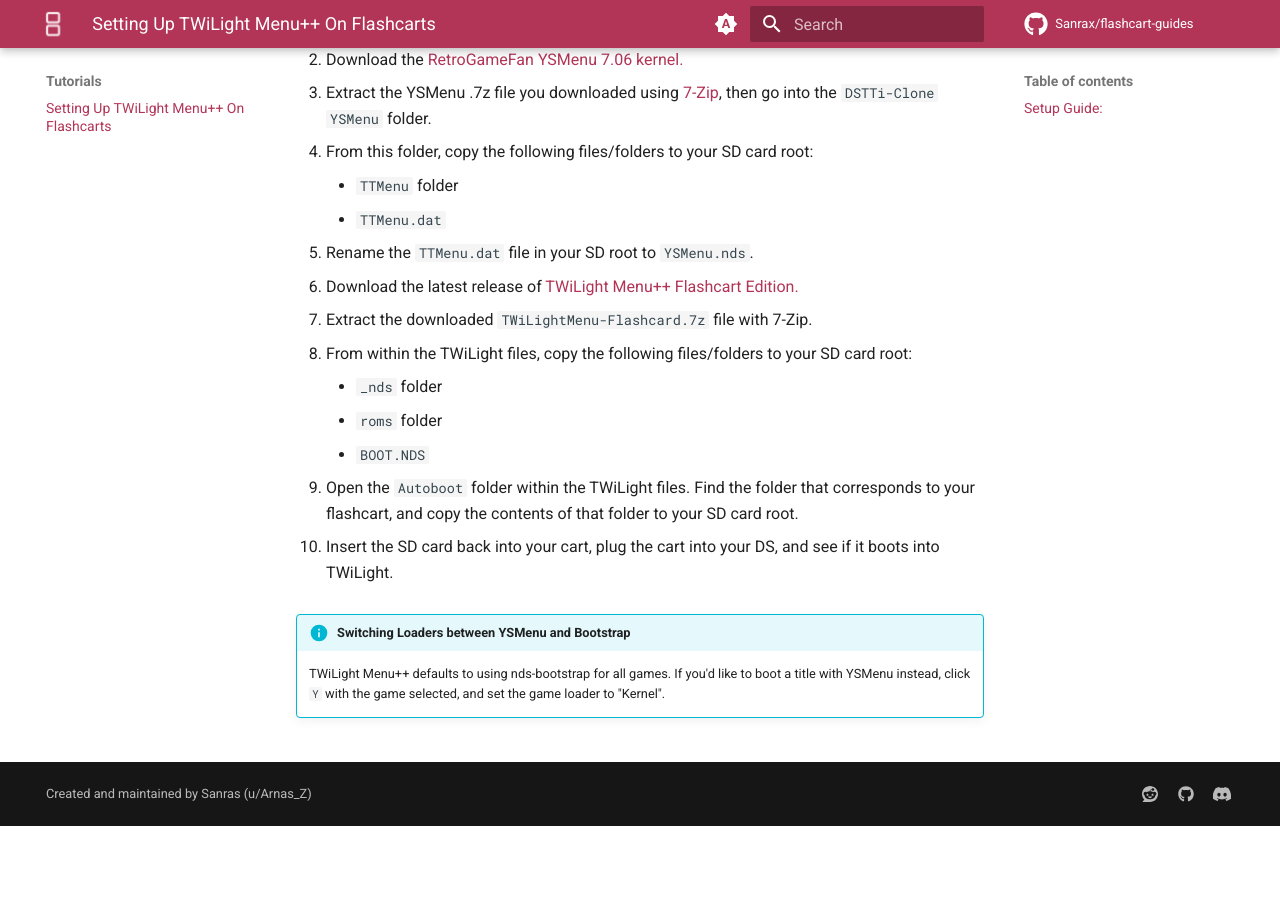
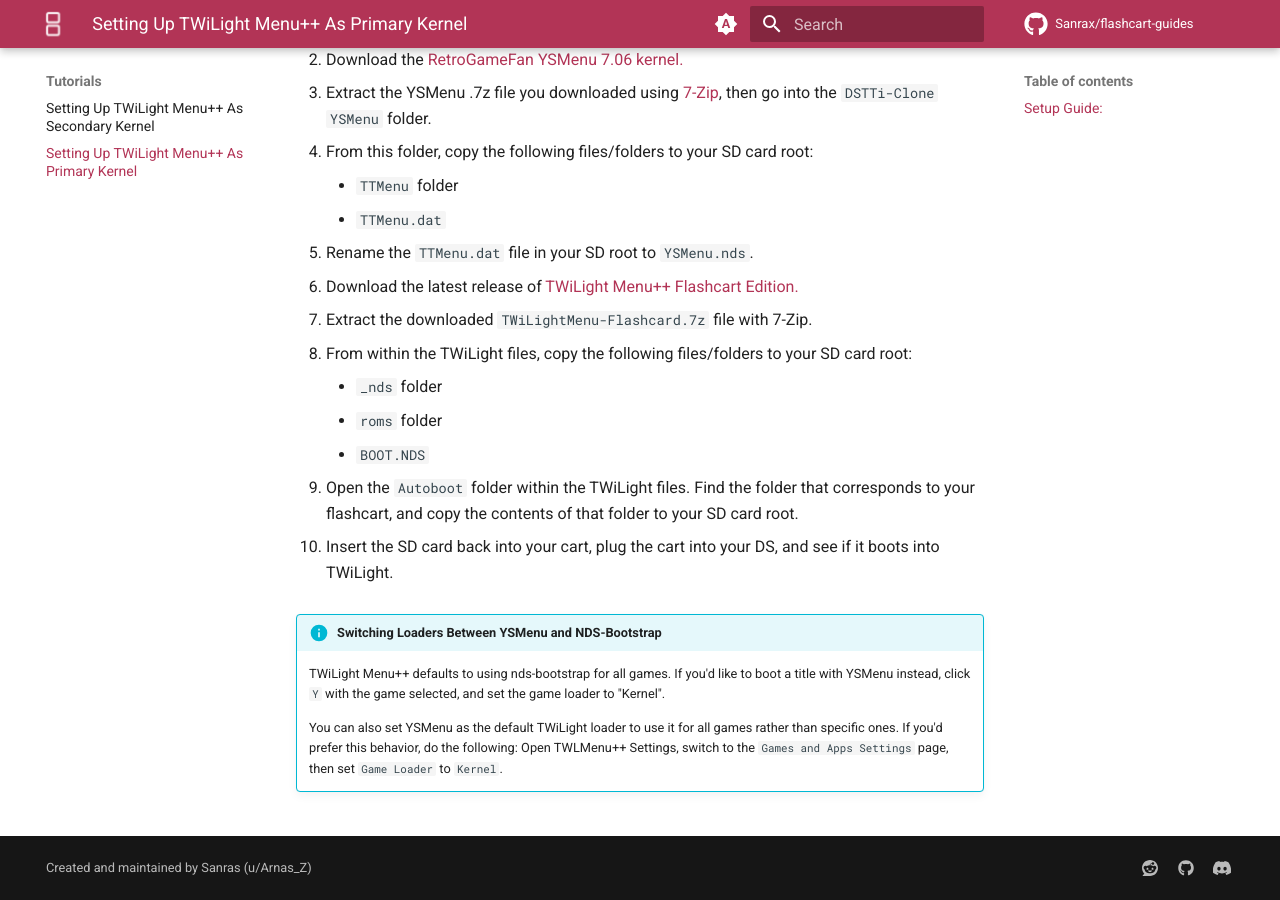
Before and after one commit to Sanrax/flashcart-guides, an MkDocs documentation site: the page built from docs/tutorials/twilight.md, in a window 1280 px wide and 900 px high, scrolled down 598 px. Built offline with MkDocs 1.6.1 and Material for MkDocs 9.7.7, drawn with Linux system fonts in a browser that asks for light colours; comment, search, counter and statistics services are not loaded; before the commit the page ends 1424 px from its top, so only the background shows below that; some of the changed text lies outside the part shown.

Commit message:
TWiLight guide fixes, add dual-boot guide

```diff
--- a/docs/tutorials/twilight.md
+++ b/docs/tutorials/twilight.md
@@ -1,8 +1,8 @@
 ---
-title: Setting Up TWiLight Menu++ On Flashcarts
+title: Setting Up TWiLight Menu++ As Primary Kernel
 ---
 
-# Setting Up TWiLight Menu++ On Flashcarts
+# Setting Up TWiLight Menu++ As Primary Kernel
 
 ### Setup Guide:
 
@@ -43,9 +43,11 @@
 
     1. Insert the SD card back into your cart, plug the cart into your DS, and see if it boots into TWiLight.
 
-    !!! info "Switching Loaders between YSMenu and Bootstrap"
+    !!! info "Switching Loaders Between YSMenu and NDS-Bootstrap"
 
         TWiLight Menu++ defaults to using nds-bootstrap for all games. If you'd like to boot a title with YSMenu instead, click `Y` with the game selected, and set the game loader to "Kernel".
+
+        You can also set YSMenu as the default TWiLight loader to use it for all games rather than specific ones. If you'd prefer this behavior, do the following: Open TWLMenu++ Settings, switch to the `Games and Apps Settings` page, then set `Game Loader` to `Kernel`.
 
 
 === "All Other Carts"
@@ -64,13 +66,16 @@
 
     1. Next navigate to the `Flashcart Loader` folder. Inside you will find a `README.txt` file. Open this file and locate your cart. This will tell you what folder corresponds to your cart.
 
-    !!! note
-        If you are unable to find your cart in the list, it doesn't have a loader that is compatible with TWiLight. Therefore, you will only be able to use NDS-Bootstrap to load games. Skip this and the following step.
+        !!! note
+
+            If you are unable to find your cart in the list, it doesn't have a loader that is compatible with TWiLight. Therefore, you will only be able to use NDS-Bootstrap to load games. Skip this, and the following step.
 
     1. After identifying the correct folder for your particular cart, open that folder and copy its contents to your SD card root.
 
     1. Insert the SD card back into your cart, plug the cart into your DS, and see if it boots into TWiLight.
 
-    !!! info "Switching Loaders between YSMenu and Bootstrap"
+    !!! info "Switching Loaders Between Flashcart Kernel and NDS-Bootstrap"
 
-        TWiLight Menu++ defaults to using nds-bootstrap for all games. If you'd like to boot a title with YSMenu instead, click `Y` with the game selected, and set the game loader to "Kernel".
+        TWiLight Menu++ defaults to using nds-bootstrap for all games. If you'd like to boot a title with your flashcart kernel instead, click `Y` with the game selected, and set the game loader to "Kernel".
+
+        You can also set your native kernel as the default TWiLight loader to use it for all games rather than specific ones. If you'd prefer this behavior, do the following: Open TWLMenu++ Settings, switch to the `Games and Apps Settings` page, then set `Game Loader` to `Kernel`.
```
Also changed, not shown: docs/tutorials/twilight-dualboot.md (added, +29 -0 lines).
